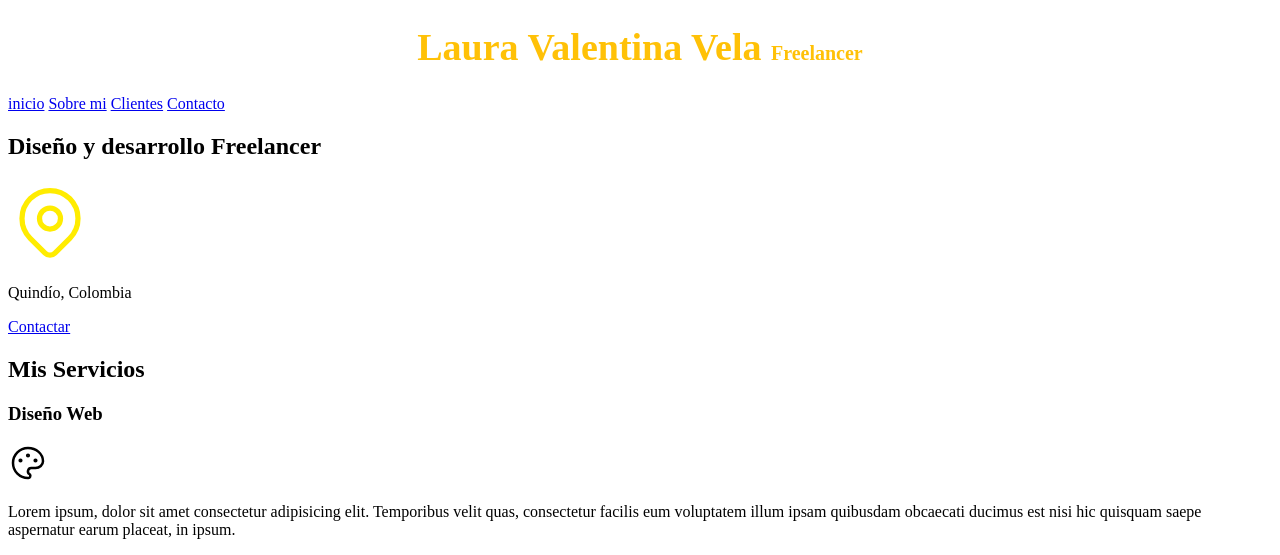
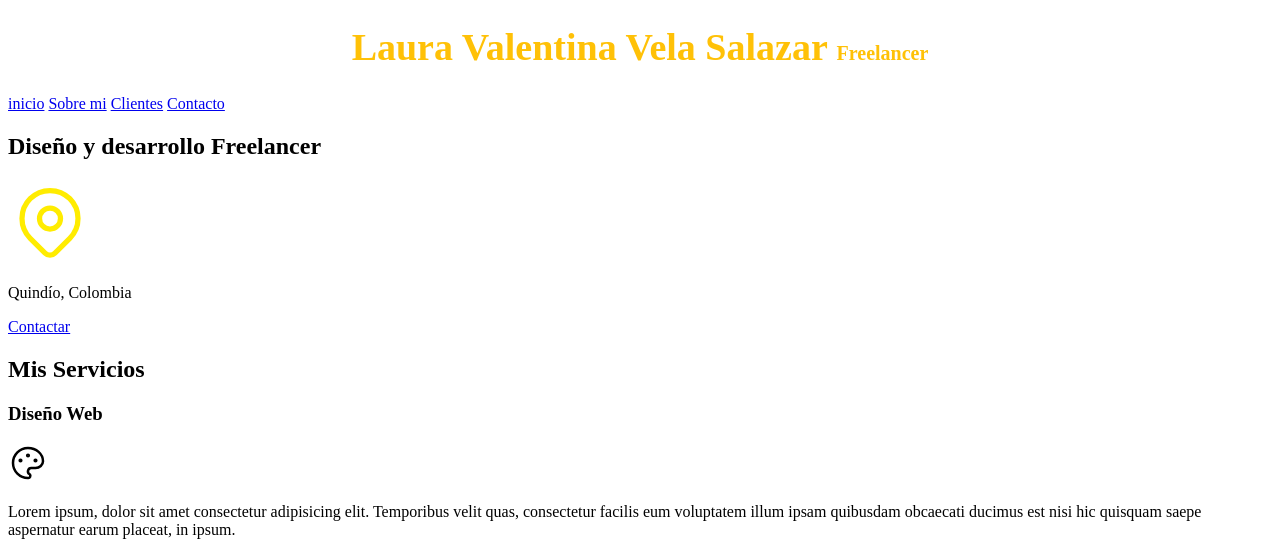
Before and after one commit to lauravvs/freelancer_inicio-2, a plain HTML site: page index.html in a window 1280 px wide. Shown: the top 555 px of the page. Drawn offline with Linux system fonts and the light colour scheme.

Commit message:
segundo apellido

```diff
--- a/index.html
+++ b/index.html
@@ -13,7 +13,7 @@
 </head>
 <body>
     <header>
-        <h1 class="titulo">Laura Valentina Vela
+        <h1 class="titulo">Laura Valentina Vela Salazar
             <span>Freelancer </span> </h1>
 
     </header>
```
